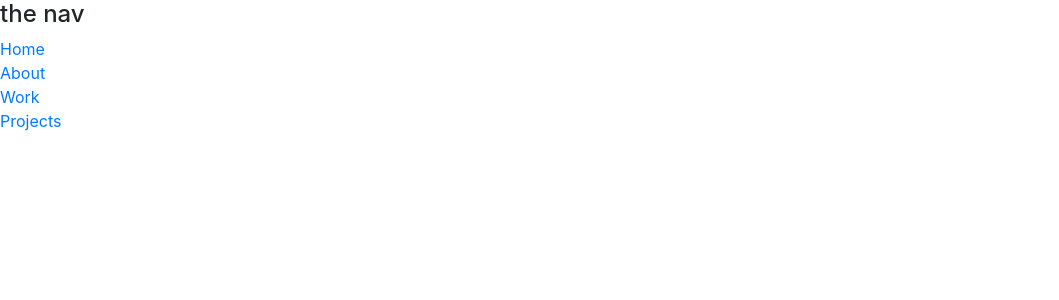
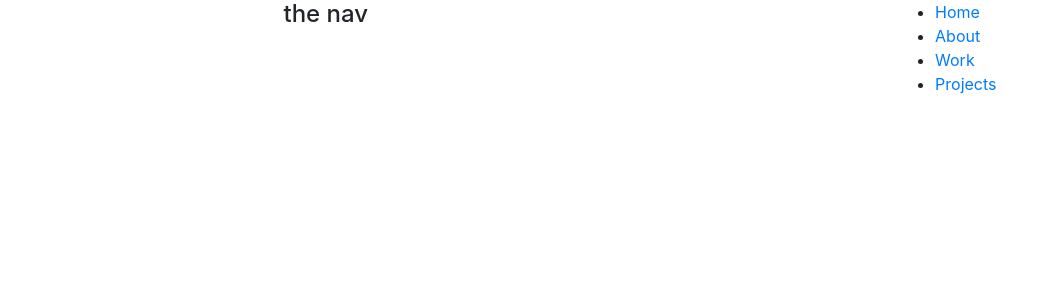
Before and after one commit to cusco1982/wjbestmock, a React (Create React App) app in the folder client/: page / in a window 1280 px wide. Shown: the top 300 px of the page, without its empty margins (0-1059 px from the left). Built offline with nearby package versions, Linux system fonts and the light colour scheme.

Commit message:
nav style

```diff
--- a/client/src/components/Nav/style.css
+++ b/client/src/components/Nav/style.css
@@ -3,3 +3,8 @@
     padding:0px;
     box-sizing:border-box;
 }
+
+nav{
+    display:flex;
+    justify-content:space-around;
+}
```
